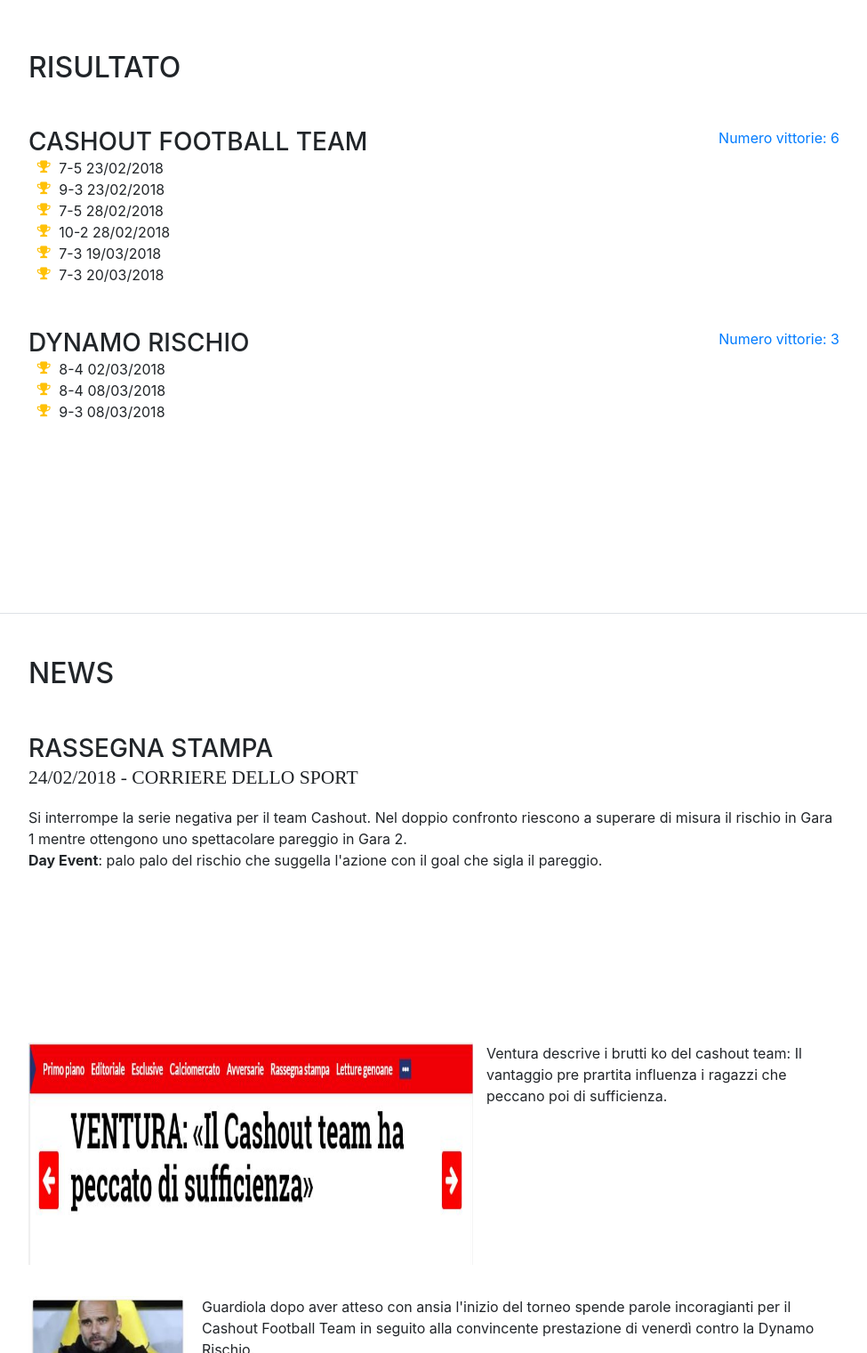
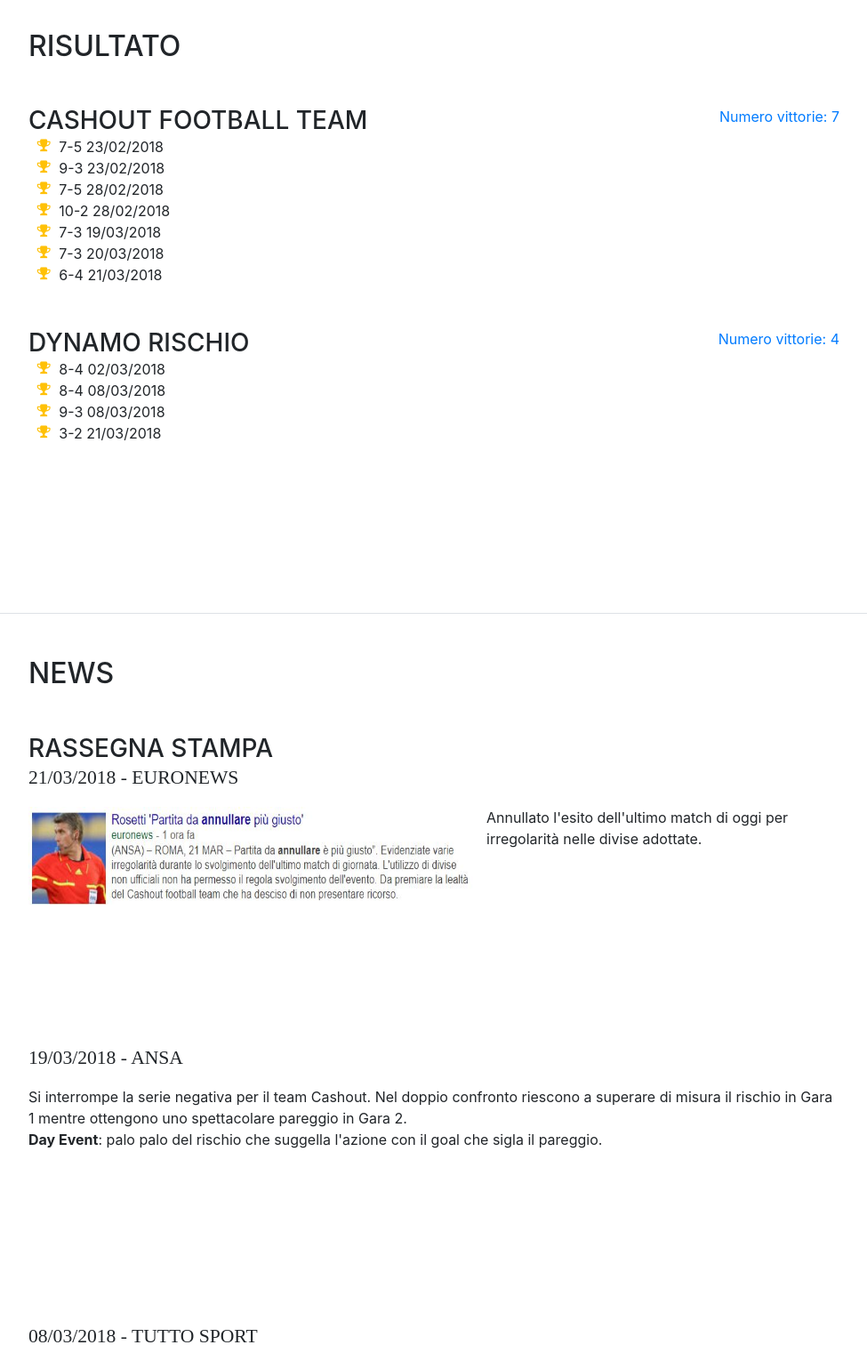
Before and after one commit to SimoneCas/Calcio_Balilla_Report, a website with bundled scripts: page index.html in a window 1280 px wide. Shown: the part 3100-4621 px from the top of the page at 89% size, without its empty margins (288-1263 px from the left). Built offline with nearby package versions, Linux system fonts and the light colour scheme; a web font is replaced by a local one.

Commit message:
aggiornamento risultati e news

```diff
--- a/index.html
+++ b/index.html
@@ -234,12 +234,14 @@
                   <li>
                     <i class="fa-li fa fa-trophy text-warning"></i>
                     7-3  20/03/2018</li>
-
+					         <li>
+                    <i class="fa-li fa fa-trophy text-warning"></i>
+                    6-4  21/03/2018</li>
                 </ul>
               </div>
             </div>
             <div class="resume-date text-md-right">
-              <span class="text-primary">Numero vittorie: 6</span>
+              <span class="text-primary">Numero vittorie: 7</span>
             </div>
           </div>
 
@@ -257,11 +259,14 @@
                 <li>
                     <i class="fa-li fa fa-trophy text-warning"></i>
                     9-3  08/03/2018</li>
+                <li>
+                    <i class="fa-li fa fa-trophy text-warning"></i>
+                    3-2  21/03/2018</li>
                 </ul>
               </div>
             </div>
             <div class="resume-date text-md-right">
-              <span class="text-primary">Numero vittorie: 3</span>
+              <span class="text-primary">Numero vittorie: 4</span>
             </div>
           </div>
 
@@ -275,17 +280,24 @@
            <div class="resume-item d-flex flex-column flex-md-row mb-5">
             <div class="resume-content mr-auto">
               <h3 class="mb-0">Rassegna stampa</h3>
-              <div class="subheading mb-3" >24/02/2018 - Corriere dello sport</div>
+              <div class="subheading mb-3" >21/03/2018 - Euronews</div>
+              <p style="height: 250px;  margin-bottom:15"><img src="img/news3.jpg" style="width:500px; height:110px; float:left; margin-right: 15px"/>
+                Annullato l'esito dell'ultimo match di oggi per irregolarità nelle divise adottate.
+              </p>
+
+              <div class="subheading mb-3" >19/03/2018 - ANSA</div>
               <p style="height: 250px;  margin-bottom:15px">Si interrompe la serie negativa per il team Cashout.
                 Nel doppio confronto riescono a superare di misura il rischio in Gara 1 mentre ottengono uno spettacolare pareggio in Gara 2.
                 <br/><b>Day Event</b>: palo palo del rischio che suggella l'azione con il goal che sigla il pareggio.
               </p>
 
+              <div class="subheading mb-3" >08/03/2018 - Tutto Sport</div>
               <p style="height: 250px;  margin-bottom:35px"><img src="img/news2.jpg" style="width:500px; height:250px; float:left; margin-right: 15px"/>
                 Ventura descrive i brutti ko del cashout team: Il vantaggio pre prartita influenza i ragazzi che peccano
                 poi di sufficienza.
               </p>
 
+              <div class="subheading mb-3" >24/02/2018 - Corriere dello sport</div>
               <p style="height:250px; margin-bottom:35px"><img src="img/news1.jpeg" style="width:180px; height:250px; float:left; margin-right: 15px"/>
                 Guardiola dopo aver atteso con ansia l'inizio del torneo spende parole incoragianti per il Cashout Football Team
                 in seguito alla convincente prestazione di venerdì contro la Dynamo Rischio.
```
Also changed, not shown: img/news3.jpg (added).
